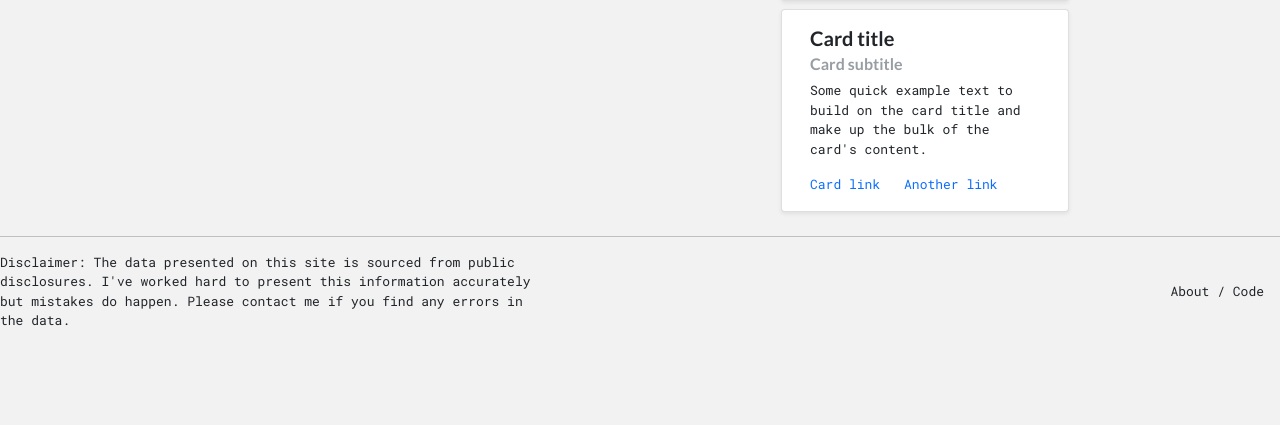
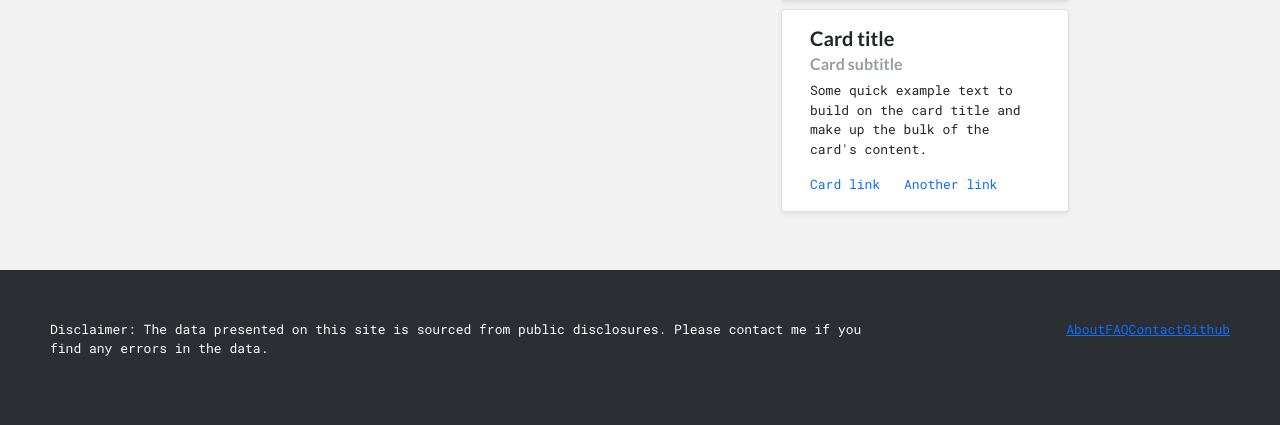
Before and after one commit to antidipyramid/stocks, a Django app: page / in a window 1280 px wide. Shown: the part 1404-1829 px from the top of the page. Before the commit the page ends 1730 px from the top, so only its background shows below. Run offline with Django 3.2, Linux system fonts and the light colour scheme; some libraries are stand-ins or nearby versions.

Commit message:
Styled footer

```diff
--- a/senate_stocks/static/css/global.css
+++ b/senate_stocks/static/css/global.css
@@ -23,6 +23,21 @@ body {
 	/* color: #ffffff; */
 	font-family: 'Roboto Mono', serif;
 	font-size: small;
+}
+
+footer {
+	margin-top: 50px;
+	padding: 50px;
+	width: 100%;
+	left: 0;
+	bottom: 0;
+	font-family: 'Lato' sans-serif;
+	background-color: rgba(43,47,51,1);
+	color: white;
+}
+
+.footer-nav {
+	margin-left: 200px;
 }
 
 .card-link {
--- a/senate_stocks/stocks/templates/stocks/base.html
+++ b/senate_stocks/stocks/templates/stocks/base.html
@@ -86,16 +86,20 @@
 
   </body>
 
-  <hr />
-  <div class="d-flex flex-row justify-content-between">
-    <div class="d-flex flex-col">
-      <p>Disclaimer: The data presented on this site is sourced from public<br>
-      disclosures. I've worked hard to present this information accurately<br>
-      but mistakes do happen. Please contact me if you find any errors in<br>
-      the data.</p>
+  <footer>
+    <div class="d-flex">
+      <div class="flex-grow-1 ">
+        <p>Disclaimer: The data presented on this site is sourced from public
+          disclosures. Please contact me if you find any errors in
+          the data.</p>
+      </div>
+      <div class="d-flex flex-nowrap footer-nav">
+        <a href="/">About</a>
+        <a href='/'>FAQ</a>
+        <a href='/'>Contact</a>
+        <a href='/'>Github</a>
+
+      </div>
     </div>
-    <div class="d-flex flex-col me-3 align-items-center">
-      <p>About / Code</p>
-    </div>
-  </div>
+  </footer>
 </html>
```
